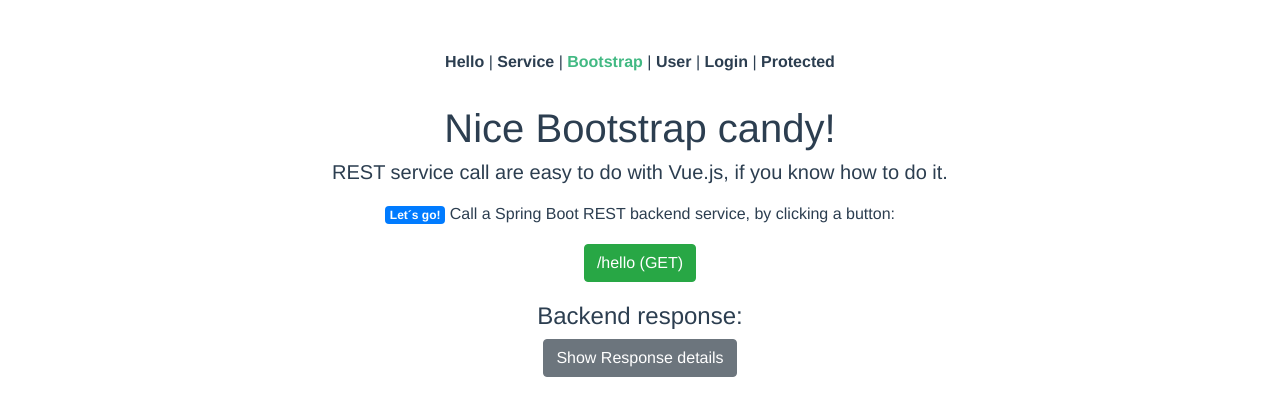
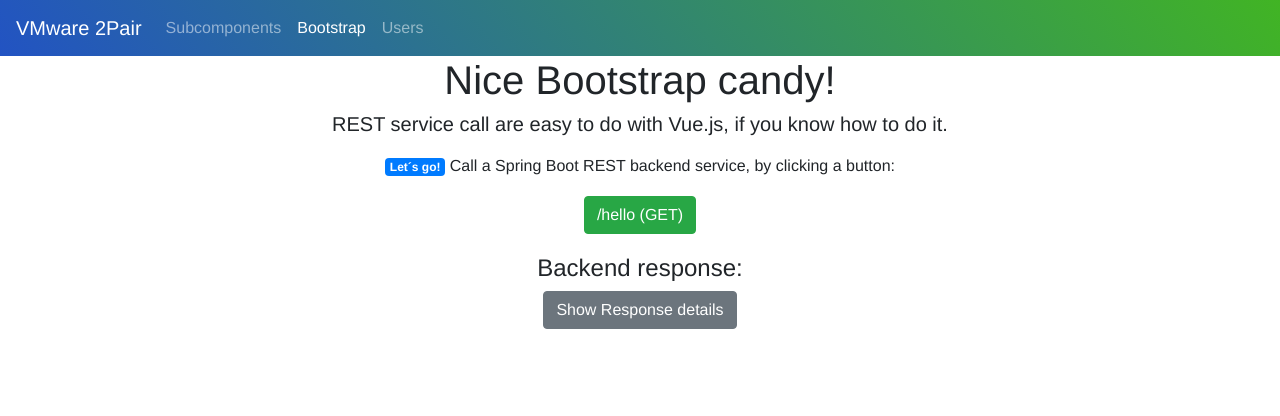
Before and after one commit to eoindaly37/TwoPair, a Vue app in the folder frontend/: page /bootstrap in a window 1280 px wide. Shown: the top 416 px of the page. Built offline with nearby package versions, Linux system fonts and the light colour scheme.

Commit message:
added subcomponents page

```diff
--- a/frontend/src/App.vue
+++ b/frontend/src/App.vue
@@ -1,12 +1,27 @@
-<template>
+<template class="test">
   <div id="app">
-    <div id="nav">
-      <router-link to="/">Hello</router-link> |
-      <router-link to="/callservice">Service</router-link> |
-      <router-link to="/bootstrap">Bootstrap</router-link> |
-      <router-link to="/user">User</router-link> |
-      <router-link to="/login">Login</router-link> |
-      <router-link to="/protected">Protected</router-link>
+    <nav class="navbar navbar-expand-lg navbar-dark bg-primary">
+      <a class="navbar-brand" href="#">VMware 2Pair</a>
+      <button class="navbar-toggler" type="button" data-toggle="collapse" data-target="#navbarColor01"
+              aria-controls="navbarColor01" aria-expanded="false" aria-label="Toggle navigation">
+        <span class="navbar-toggler-icon"></span>
+      </button>
+      <div class="collapse navbar-collapse" id="navbarColor01">
+        <ul class="navbar-nav mr-auto">
+          <li class="nav-item">
+            <router-link class="nav-link" active-class="active" to="/subcomponents">Subcomponents</router-link>
+          </li>
+          <li class="nav-item">
+            <router-link class="nav-link" active-class="active" to="/bootstrap">Bootstrap</router-link>
+          </li>
+          <li class="nav-item">
+            <router-link class="nav-link" active-class="active" to="/users">Users</router-link>
+          </li>
+          <li class="nav-item"></li>
+        </ul>
+      </div>
+    </nav>
+    <div>
     </div>
     <router-view :hellomsg="msg"></router-view>
   </div>
@@ -24,24 +39,36 @@
 }
 </script>
 
-<style lang="scss">
+<style lang="css">
+
+
 #app {
   font-family: 'Avenir', Helvetica, Arial, sans-serif;
   -webkit-font-smoothing: antialiased;
   -moz-osx-font-smoothing: grayscale;
   text-align: center;
-  color: #2c3e50;
-  margin-top: 20px;
+  margin-top: 0px;
 }
 
-#nav {
-  padding: 30px;
-  a {
-    font-weight: bold;
-    color: #2c3e50;
-    &.router-link-exact-active {
-     color: #42b983;
-    }
+.navbar {
+  background: rgb(34, 83, 195);
+  background: linear-gradient(50deg, rgba(34, 83, 195, 1) 0%, rgba(65, 180, 36, 1) 100%);
+}
+
+@media screen and (max-width: 800px) {
+  .main-content{width: 90%;}
+  .company__info{
+    display: none;
+  }
+  .login_form{
+    border-top-left-radius:20px;
+    border-bottom-left-radius:20px;
   }
 }
+@media screen and (min-width: 780px) and (max-width:800px){
+  .main-content{width: 70%;}
+}
+.row > h2{
+  color: rgba(65,180,36,1) !important;
+}
 </style>
--- /dev/null
+++ b/frontend/src/components/Subcomponents.vue
@@ -0,0 +1,107 @@
+<template>
+    <div class="user">
+        <h1>User List</h1>
+        <h3>Just some database interaction...</h3>
+        <div class="col-md-12">
+            <table class="table table-dark">
+                <thead>
+                <tr>
+                    <th scope="col">#</th>
+                    <th scope="col">Name</th>
+                    <th scope="col">Notes</th>
+                    <th scope="col">Code</th>
+                    <th scope="col">Jira</th>
+                    <th scope="col">Playbook</th>
+                    <th scope="col">TOI</th>
+                    <th scope="col">Slack Support</th>
+                    <th scope="col">Slack Engineer</th>
+
+                </tr>
+                </thead>
+                <tbody v-for="sub in retrievedSubs">
+                <tr>
+                    <td>{{sub.id}}</td>
+                    <td>{{sub.name}}</td>
+                    <td>{{sub.notes}}</td>
+                    <td>{{sub.code}}</td>
+                    <td>{{sub.jira}}</td>
+                    <td>{{sub.playbook}}</td>
+                    <td>{{sub.toi}}</td>
+                    <td>{{sub.slacksupport}}</td>
+                    <td>{{sub.slackengineer}}</td>
+                </tr>
+
+                </tbody>
+            </table>
+        </div>
+    </div>
+</template>
+
+<script>
+    import api from "./backend-api";
+
+    export default {
+        name: 'subcomponents',
+        data() {
+            return {
+                response: [],
+                errors: [],
+                sub: {
+                    id: 0,
+                    name: '',
+                    notes: '',
+                    code: '',
+                    jira: '',
+                    playbook: '',
+                    toi: '',
+                    slacksupport: '',
+                    slackengineer: ''
+                },
+                showResponse: false,
+                retrievedSubs: {},
+                showRetrievedSubs: false
+            }
+        },
+        methods: {},
+        retrieve() {
+            api.getSubs().then(response => {
+                // JSON responses are automatically parsed.
+                console.log(response)
+                this.retrievedSubs = response.data;
+                this.showRetrievedSubs = true
+            })
+                .catch(e => {
+                    this.errors.push(e)
+                })
+
+        },
+        created() {
+            api.getSubs().then(response => {
+                console.log(response)
+                this.retrievedSubs = response.data;
+                this.showRetrievedSubs = true
+            })
+        }
+    }
+</script>
+
+<!-- Add "scoped" attribute to limit CSS to this component only -->
+<style scoped>
+    h1, h2 {
+        font-weight: normal;
+    }
+
+    ul {
+        list-style-type: none;
+        padding: 0;
+    }
+
+    li {
+        display: inline-block;
+        margin: 0 10px;
+    }
+
+    a {
+        color: #42b983;
+    }
+</style>
--- a/frontend/src/components/User.vue
+++ b/frontend/src/components/User.vue
@@ -14,8 +14,8 @@
                 </tr>
                 </thead>
                 <tbody v-for="user in retrievedUser">
-                <tr>y
-                    <td>{{user.id }}</td>
+                <tr>
+                    <td>{{user.id}}</td>
                     <td>{{user.name}}</td>
                     <td>{{user.email}}</td>
                     <td>{{user.slack}}</td>
@@ -24,7 +24,6 @@
                 </tbody>
             </table>
         </div>
-
     </div>
 </template>
 
@@ -35,14 +34,14 @@
         name: 'user',
         data() {
             return {
-                users: [],
                 response: [],
                 errors: [],
                 user: {
+                    id: 0,
                     name: '',
                     email: '',
                     slack: '',
-                    id: 0
+
                 },
                 showResponse: false,
                 retrievedUser: {},
@@ -50,7 +49,7 @@
             }
         },
         methods: {},
-        retrieveUser() {
+        retrieve() {
             api.getUsers().then(response => {
                 // JSON responses are automatically parsed.
                 console.log(response)
--- a/frontend/src/components/backend-api.js
+++ b/frontend/src/components/backend-api.js
@@ -21,6 +21,9 @@
     getUsers() {
         return AXIOS.get(`/users`);
     },
+    getSubs(){
+         return AXIOS.get('/subcomponents')
+    },
     getUser(userId) {
         return AXIOS.get(`/users/` + userId);
     },
--- a/frontend/src/router.js
+++ b/frontend/src/router.js
@@ -3,6 +3,7 @@
 import Hello from '@/components/Hello'
 import Service from '@/components/Service'
 import Bootstrap from '@/components/Bootstrap'
+import Subcomponents from "@/components/Subcomponents";
 import User from '@/components/User'
 import Login from '@/components/Login'
 import Protected from '@/components/Protected'
@@ -17,6 +18,7 @@
         { path: '/', component: Hello },
         { path: '/callservice', component: Service },
         { path: '/bootstrap', component: Bootstrap },
+        { path : '/subcomponents', component: Subcomponents},
         { path: '/user', component: User },
         { path: '/login', component: Login },
         {
```
